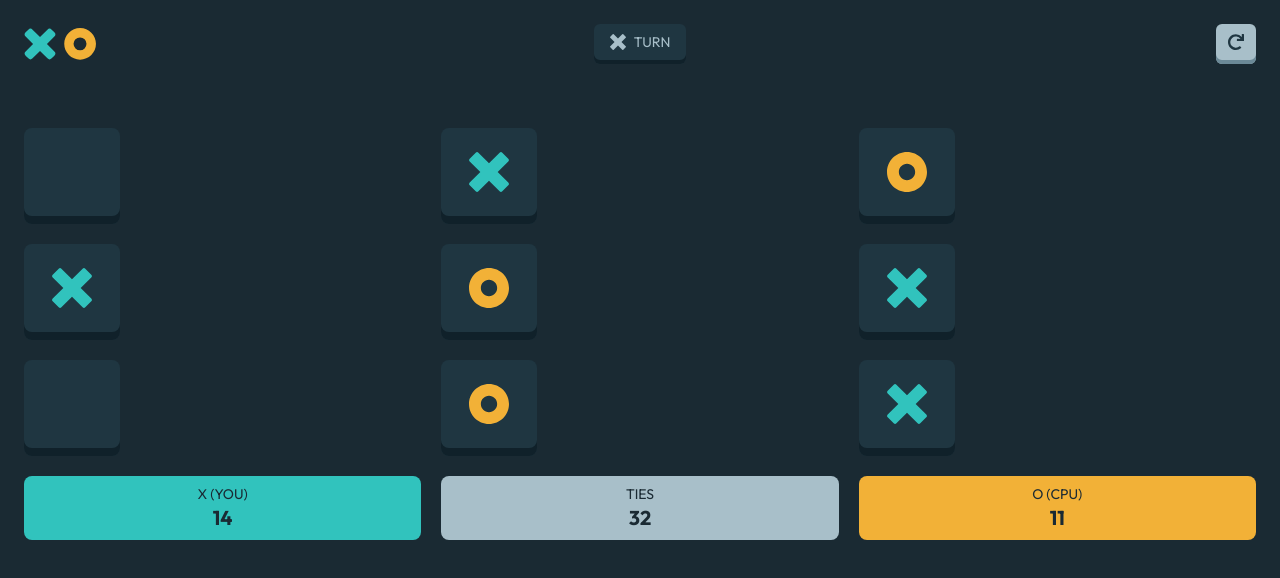
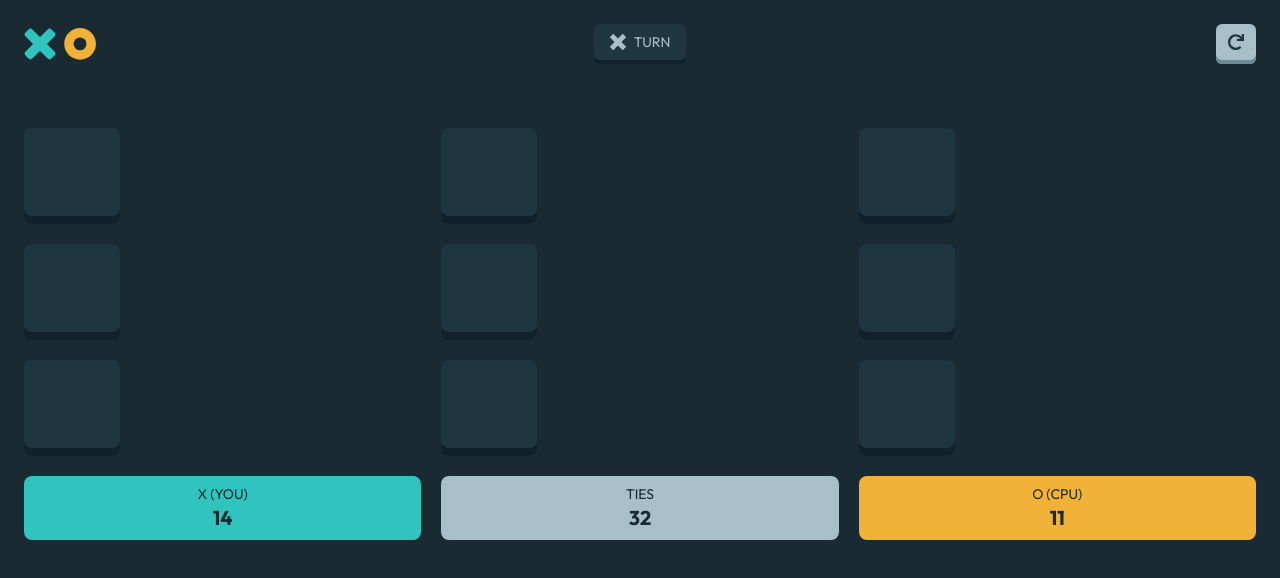
Before and after one commit to m4rk00s/tic-tac-toe, a React (Vite) app: page /game in a window 1280 px wide. Shown: the top 578 px of the page. Built offline with nearby package versions, Linux system fonts and the light colour scheme.

Commit message:
update logic

```diff
--- a/index.html
+++ b/index.html
@@ -11,7 +11,7 @@
       href="https://fonts.googleapis.com/css2?family=Jost:ital,wght@0,400;0,700;1,400;1,700&family=Outfit:wght@100;200;300;400;500;600;700;800;900&display=swap"
       rel="stylesheet"
     />
-    <title>Vite App</title>
+    <title>Tic Tac Toe</title>
   </head>
   <body class="h-full">
     <div class="h-full" id="root"></div>
--- a/src/routes/Game.tsx
+++ b/src/routes/Game.tsx
@@ -1,13 +1,108 @@
-import React from "react";
+import React, { useReducer } from "react";
 import { useNavigate } from "react-router-dom";
-import LetterX from "../components/Icons/LetterX";
-import OutlinedLetterX from "../components/Icons/OutlinedLetterX";
-import LetterO from "../components/Icons/LetterO";
-import OutlinedLetterO from "../components/Icons/OutlinedLetterO";
-import Logo from "../components/Icons/Logo";
-import Restart from "../components/Icons/Restart";
+import LetterX from "../components/icons/LetterX";
+import OutlinedLetterX from "../components/icons/OutlinedLetterX";
+import LetterO from "../components/icons/LetterO";
+import OutlinedLetterO from "../components/icons/OutlinedLetterO";
+import Logo from "../components/icons/Logo";
+import Restart from "../components/icons/Restart";
 
-export default function Game() {
+type Grid = [
+  Player?,
+  Player?,
+  Player?,
+  Player?,
+  Player?,
+  Player?,
+  Player?,
+  Player?,
+  Player?
+];
+
+type Player = "X" | "O";
+
+interface State {
+  user: Player;
+  turn: Player;
+  grid: Grid;
+  winner: Player[];
+}
+
+type Action =
+  | { type: "player-move"; chosenTile: Number }
+  | { type: "restart" }
+  | { type: "next-round" };
+
+interface Props {
+  user: Player;
+}
+
+export default function Game(props: Props) {
+  const [state, dispatch] = useReducer(reducer, props.user, init);
+  const navigate = useNavigate();
+
+  function calculateWinner(grid: Grid): Player | undefined {
+    const lines = [
+      [0, 1, 2],
+      [3, 4, 5],
+      [6, 7, 8],
+      [0, 3, 6],
+      [1, 4, 7],
+      [2, 5, 8],
+      [0, 4, 8],
+      [2, 4, 6],
+    ];
+
+    for (let i = 0; i < lines.length; i++) {
+      const [a, b, c] = lines[i];
+      if (grid[a] && grid[a] === grid[b] && grid[a] === grid[c]) {
+        return grid[a];
+      }
+    }
+    return undefined;
+  }
+
+  function init(user: Player) {
+    return {
+      turn: "X",
+      grid: Array(9).fill(undefined),
+      winner: [] as Player[],
+      user,
+    } as State;
+  }
+
+  function reducer(state: State, action: Action) {
+    switch (action.type) {
+      case "player-move":
+        return {
+          ...state,
+          turn: state.turn === "X" ? "O" : "X",
+          grid: state.grid.map((tile, index) =>
+            index === action.chosenTile ? state.turn : tile
+          ),
+        } as State;
+      case "restart":
+        return {
+          ...state,
+          turn: init(props.user).turn,
+          grid: init(props.user).grid,
+        } as State;
+      case "next-round":
+        let winner = calculateWinner(state.grid);
+
+        if (winner === undefined) return state;
+
+        return {
+          ...state,
+          turn: init(props.user).turn,
+          grid: init(props.user).grid,
+          winner: state.winner.concat([winner]),
+        } as State;
+      default:
+        throw new Error();
+    }
+  }
+
   return (
     <>
       {/* shadow-drop */}
@@ -22,7 +117,16 @@ export default function Game() {
           <div className="flex-1 text-center">
             <div className="inline-block w-auto bg-semi-dark-navy h-10 px-4 uppercase text-silver rounded-md shadow-button-sm shadow-[#10212A]">
               <div className="text-sm flex items-center justify-center gap-2 h-full w-full pb-1">
-                <LetterX className="h-4 text-silver " />
+                {state.turn === "X" ? (
+                  <LetterX className="h-4 text-silver" />
+                ) : (
+                  <></>
+                )}
+                {state.turn === "O" ? (
+                  <LetterO className="h-4 text-silver" />
+                ) : (
+                  <></>
+                )}
                 <span>turn</span>
               </div>
             </div>
@@ -41,65 +145,131 @@ export default function Game() {
         </div>
         <div className="mt-16">
           <div className="w-full grid grid-cols-tic-tac-toe gap-5">
-            <div>
+            <button
+              type="button"
+              title="0"
+              disabled={state.grid[0] !== undefined}
+              onClick={(e) => dispatch({ type: "player-move", chosenTile: 0 })}
+            >
               <div className="w-24 h-24 flex items-center justify-center bg-semi-dark-navy rounded-lg shadow-button shadow-[#10212A]">
-                {/* empty */}
+                <div className="pb-2">
+                  {state.grid[0] === "X" ? <LetterX className="h-10" /> : <></>}
+                  {state.grid[0] === "O" ? <LetterO className="h-10" /> : <></>}
                 </div>
               </div>
-            <div>
+            </button>
+
+            <button
+              type="button"
+              title="1"
+              disabled={state.grid[1] !== undefined}
+              onClick={(e) => dispatch({ type: "player-move", chosenTile: 1 })}
+            >
               <div className="w-24 h-24 flex items-center justify-center bg-semi-dark-navy rounded-lg shadow-button shadow-[#10212A]">
                 <div className="pb-2">
-                  <LetterX className="h-10" />
+                  {state.grid[1] === "X" ? <LetterX className="h-10" /> : <></>}
+                  {state.grid[1] === "O" ? <LetterO className="h-10" /> : <></>}
                 </div>
               </div>
-            </div>
-            <div>
+            </button>
+
+            <button
+              type="button"
+              title="2"
+              disabled={state.grid[2] !== undefined}
+              onClick={(e) => dispatch({ type: "player-move", chosenTile: 2 })}
+            >
               <div className="w-24 h-24 flex items-center justify-center bg-semi-dark-navy rounded-lg shadow-button shadow-[#10212A]">
                 <div className="pb-2">
-                  <LetterO className="h-10" />
+                  {state.grid[2] === "X" ? <LetterX className="h-10" /> : <></>}
+                  {state.grid[2] === "O" ? <LetterO className="h-10" /> : <></>}
                 </div>
               </div>
-            </div>
-            <div>
+            </button>
+
+            <button
+              type="button"
+              title="3"
+              disabled={state.grid[3] !== undefined}
+              onClick={(e) => dispatch({ type: "player-move", chosenTile: 3 })}
+            >
               <div className="w-24 h-24 flex items-center justify-center bg-semi-dark-navy rounded-lg shadow-button shadow-[#10212A]">
                 <div className="pb-2">
-                  <LetterX className="h-10" />
+                  {state.grid[3] === "X" ? <LetterX className="h-10" /> : <></>}
+                  {state.grid[3] === "O" ? <LetterO className="h-10" /> : <></>}
                 </div>
               </div>
-            </div>
-            <div>
+            </button>
+
+            <button
+              type="button"
+              title="4"
+              disabled={state.grid[4] !== undefined}
+              onClick={(e) => dispatch({ type: "player-move", chosenTile: 4 })}
+            >
               <div className="w-24 h-24 flex items-center justify-center bg-semi-dark-navy rounded-lg shadow-button shadow-[#10212A]">
                 <div className="pb-2">
-                  <LetterO className="h-10" />
+                  {state.grid[4] === "X" ? <LetterX className="h-10" /> : <></>}
+                  {state.grid[4] === "O" ? <LetterO className="h-10" /> : <></>}
                 </div>
               </div>
-            </div>
-            <div>
+            </button>
+
+            <button
+              type="button"
+              title="5"
+              disabled={state.grid[5] !== undefined}
+              onClick={(e) => dispatch({ type: "player-move", chosenTile: 5 })}
+            >
               <div className="w-24 h-24 flex items-center justify-center bg-semi-dark-navy rounded-lg shadow-button shadow-[#10212A]">
                 <div className="pb-2">
-                  <LetterX className="h-10" />
+                  {state.grid[5] === "X" ? <LetterX className="h-10" /> : <></>}
+                  {state.grid[5] === "O" ? <LetterO className="h-10" /> : <></>}
                 </div>
               </div>
-            </div>
-            <div>
+            </button>
+
+            <button
+              type="button"
+              title="6"
+              disabled={state.grid[6] !== undefined}
+              onClick={(e) => dispatch({ type: "player-move", chosenTile: 6 })}
+            >
               <div className="w-24 h-24 flex items-center justify-center bg-semi-dark-navy rounded-lg shadow-button shadow-[#10212A]">
-                <div className="pb-2">{/* empty */}</div>
+                <div className="pb-2">
+                  {state.grid[6] === "X" ? <LetterX className="h-10" /> : <></>}
+                  {state.grid[6] === "O" ? <LetterO className="h-10" /> : <></>}
                 </div>
               </div>
-            <div>
+            </button>
+
+            <button
+              type="button"
+              title="7"
+              disabled={state.grid[7] !== undefined}
+              onClick={(e) => dispatch({ type: "player-move", chosenTile: 7 })}
+            >
               <div className="w-24 h-24 flex items-center justify-center bg-semi-dark-navy rounded-lg shadow-button shadow-[#10212A]">
                 <div className="pb-2">
-                  <LetterO className="h-10" />
+                  {state.grid[7] === "X" ? <LetterX className="h-10" /> : <></>}
+                  {state.grid[7] === "O" ? <LetterO className="h-10" /> : <></>}
                 </div>
               </div>
-            </div>
-            <div>
+            </button>
+
+            <button
+              type="button"
+              title="8"
+              disabled={state.grid[8] !== undefined}
+              onClick={(e) => dispatch({ type: "player-move", chosenTile: 8 })}
+            >
               <div className="w-24 h-24 flex items-center justify-center bg-semi-dark-navy rounded-lg shadow-button shadow-[#10212A]">
                 <div className="pb-2">
-                  <LetterX className="h-10" />
+                  {state.grid[8] === "X" ? <LetterX className="h-10" /> : <></>}
+                  {state.grid[8] === "O" ? <LetterO className="h-10" /> : <></>}
                 </div>
               </div>
-            </div>
+            </button>
 
             {/* result */}
             <div>
@@ -139,10 +309,17 @@ export default function Game() {
           </div>
 
           <div className="mt-6 flex gap-4">
-            <button className="bg-silver font-bold px-4 rounded-lg shadow-button-sm shadow-[#6B8997] text-dark-navy h-[3.25rem]">
+            <button
+              type="button"
+              className="bg-silver font-bold px-4 rounded-lg shadow-button-sm shadow-[#6B8997] text-dark-navy h-[3.25rem]"
+              onClick={(e) => navigate("/")}
+            >
               QUIT
             </button>
-            <button className="bg-light-yellow font-bold px-4 rounded-lg shadow-button-sm shadow-[#CC8B13] text-dark-navy h-[3.25rem]">
+            <button
+              type="button"
+              className="bg-light-yellow font-bold px-4 rounded-lg shadow-button-sm shadow-[#CC8B13] text-dark-navy h-[3.25rem]"
+            >
               NEXT ROUND
             </button>
           </div>
```
Lines whose indentation alone changed are shown as unchanged.
